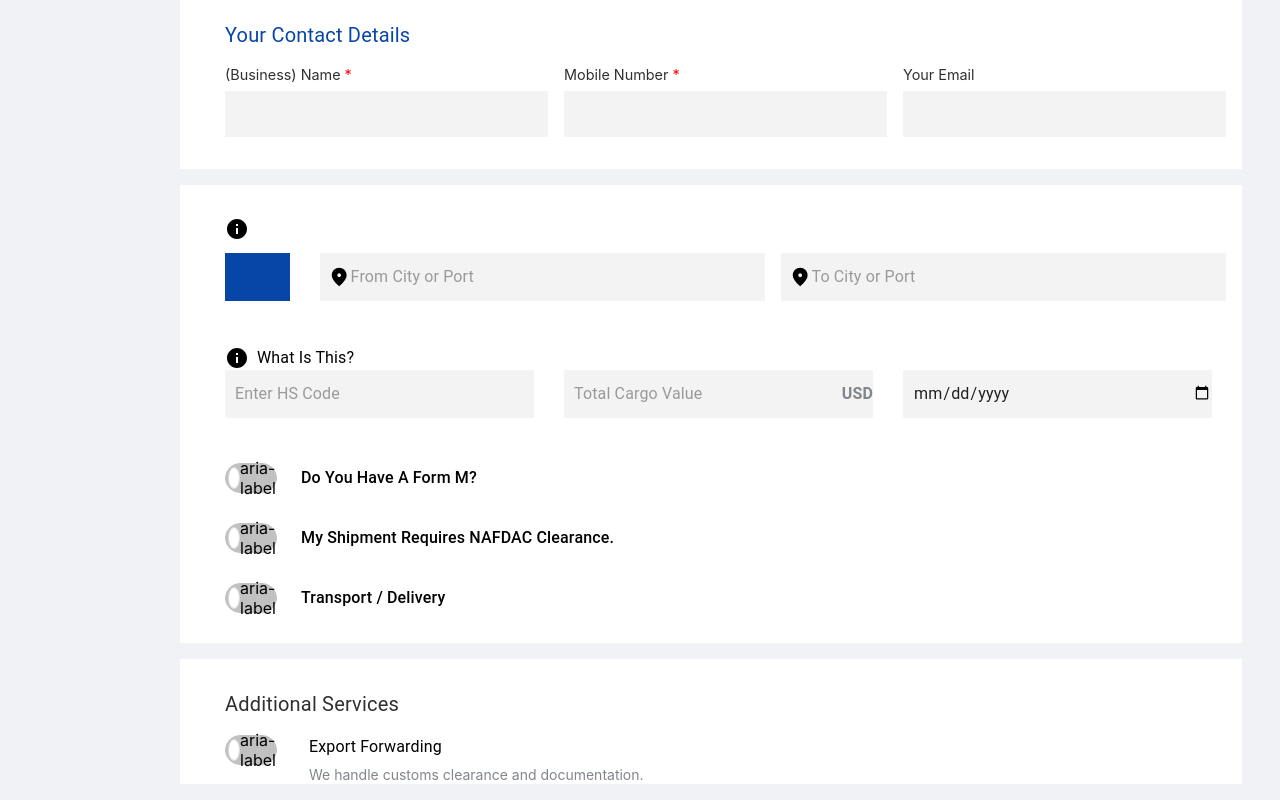
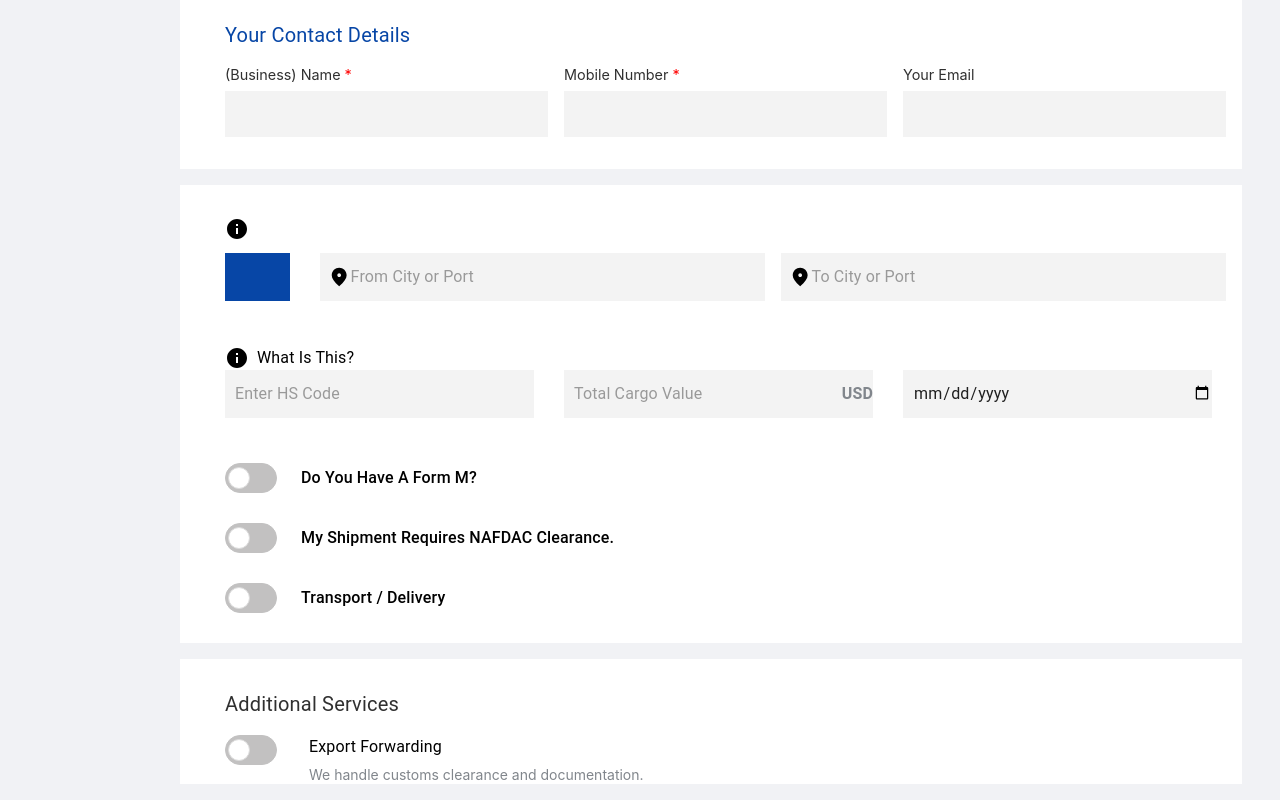
Before and after one commit to luigimorel/freight-send-task, a React (Create React App) app: page / in a window 1280 px wide. Shown: the part 388-1188 px from the top of the page. Built offline with nearby package versions, Linux system fonts and the light colour scheme.

Commit message:
Make the label optional

```diff
--- a/src/components/form.tsx
+++ b/src/components/form.tsx
@@ -270,7 +270,7 @@ export default function Form() {
         </Box>
         <Box display="flex" flexDirection="column">
           <Box className={classes.questionContainer}>
-            <Toggler label="aria-label" className="checkbox" />
+            <Toggler className="checkbox" />
             <Typography className={classes.question}>
               Do You Have A Form M?
             </Typography>
@@ -278,7 +278,7 @@ export default function Form() {
         </Box>
         <Box display="flex" flexDirection="column">
           <Box className={classes.questionContainer}>
-            <Toggler label="aria-label" className="checkbox" />
+            <Toggler className="checkbox" />
             <Typography className={classes.question}>
               My Shipment Requires NAFDAC Clearance.
             </Typography>
@@ -286,7 +286,7 @@ export default function Form() {
         </Box>
         <Box display="flex" flexDirection="column">
           <Box className={classes.questionContainer}>
-            <Toggler label="aria-label" className="checkbox" />
+            <Toggler className="checkbox" />
             <Typography className={classes.question}>
               Transport / Delivery
             </Typography>
@@ -302,7 +302,7 @@ export default function Form() {
           </Typography>
 
           <Box display="flex" flexDirection="row">
-            <Toggler label="aria-label" className="checkbox" />
+            <Toggler className="checkbox" />
 
             <div className={classes.exportContainer}>
               <Typography className={classes.forwarding}>
```
